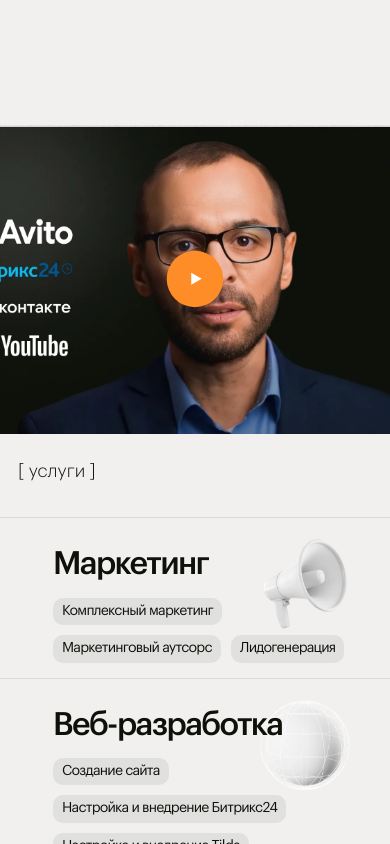
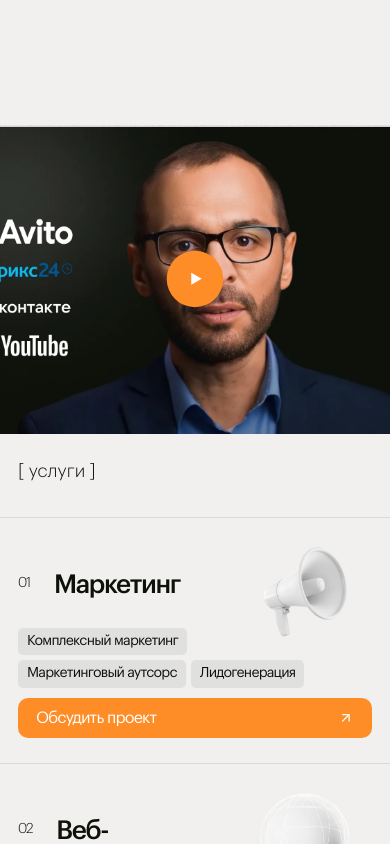
Before and after one commit to devdfarino46/fl-sergey-chernov, a website: page html/index.html in a window 390 px wide. Shown: the part 1762-2606 px from the top of the page. Drawn offline with nearby package versions, Linux system fonts and the light colour scheme; files that its build step writes are made by us from their sources; files whose address does not match are found by name.

Commit message:
Services fixed

```diff
--- a/html/index.html
+++ b/html/index.html
@@ -113,7 +113,7 @@
         </div>
         <ul class="services__list">
           <li class="services__item">
-            <div class="_icon" style="background-image: url(img/services/4.webp)"></div>
+            <img data-src="../img/services/4.webp" alt="" class="services__item-icon lazyload">
             <div class="container">
               <p class="services__item-title">Маркетинг</p>
               <ul class="services__sublist">
@@ -131,7 +131,7 @@
             </div>
           </li>
           <li class="services__item">
-            <div class="_icon" style="background-image: url(img/services/6.webp)"></div>
+            <img data-src="../img/services/6.webp" alt="" class="services__item-icon lazyload">
             <div class="container">
               <p class="services__item-title">Веб-разработка</p>
               <ul class="services__sublist">
@@ -149,7 +149,7 @@
             </div>
           </li>
           <li class="services__item">
-            <div class="_icon" style="background-image: url(img/services/7.webp)"></div>
+            <img data-src="../img/services/7.webp" alt="" class="services__item-icon lazyload">
             <div class="container">
               <p class="services__item-title">Контекстная реклама</p>
               <ul class="services__sublist">
@@ -167,7 +167,7 @@
             </div>
           </li>
           <li class="services__item">
-            <div class="_icon" style="background-image: url(img/services/1.webp)"></div>
+            <img data-src="../img/services/1.webp" alt="" class="services__item-icon lazyload">
             <div class="container">
               <p class="services__item-title">SEO</p>
               <ul class="services__sublist">
@@ -184,7 +184,7 @@
             </div>
           </li>
           <li class="services__item">
-            <div class="_icon" style="background-image: url(img/services/3.webp)"></div>
+            <img data-src="../img/services/3.webp" alt="" class="services__item-icon lazyload">
             <div class="container">
               <p class="services__item-title">SMM</p>
               <ul class="services__sublist">
@@ -202,7 +202,7 @@
             </div>
           </li>
           <li class="services__item">
-            <div class="_icon" style="background-image: url(img/services/2.webp)"></div>
+            <img data-src="../img/services/2.webp" alt="" class="services__item-icon lazyload">
             <div class="container">
               <p class="services__item-title">Работа над репутацией SERM</p>
               <ul class="services__sublist">
@@ -220,7 +220,7 @@
             </div>
           </li>
           <li class="services__item">
-            <div class="_icon" style="background-image: url(img/services/5.webp)"></div>
+            <img data-src="../img/services/5.webp" alt="" class="services__item-icon lazyload">
             <div class="container">
               <p class="services__item-title">Платформы объявлений</p>
               <ul class="services__sublist">
--- a/js-src/main.js
+++ b/js-src/main.js
@@ -149,7 +149,37 @@ reviewItems.forEach(review => {
 });
 
 if (services) {
+  const items = services.querySelectorAll('.services__item');
 
+  items.forEach((item, index) => {
+    const title = item.querySelector('.services__item-title');
+    const icon = item.querySelector('.services__item-icon');
+
+    let num = index < 10 ? `0${index+1}`  : `${index+1}`;
+    title.innerHTML = `<b>${num}</b>${title.innerHTML}`;
+
+    const iconPos = () => {
+      if (icon && window.innerWidth > 640) {
+        const ICON_HEIGHT = 500;
+        let viewRect = services.getBoundingClientRect();
+        let iconRect = icon.getBoundingClientRect();
+
+        if (viewRect.top <= window.innerHeight) {
+          icon.style.top = `${viewRect.top + 150}px`;
+        }
+        if (viewRect.top <= 0) {
+          icon.style.top = `${150}px`;
+        }
+        if (viewRect.bottom <= 800) {
+          icon.style.top = `${viewRect.bottom - 650}px`;
+        }
+      }
+    }
+    iconPos();
+
+    window.addEventListener('scroll', iconPos);
+    window.addEventListener('resize', iconPos);
+  });
 }
 
 if (cases) {
--- a/scss/blocks/_services.scss
+++ b/scss/blocks/_services.scss
@@ -32,66 +32,66 @@
 
     .container {
       position: relative;
-      padding-left: 79px+18;
       padding-left: calc(clamp(35px, -0.250rem + 6.09vw, 79px) + 18px);
       display: flex;
       flex-direction: column;
     }
 
-    ._icon {
-      position: fixed;
-      pointer-events: none;
-      z-index: 1;
-      top: 0;
-      left: 0;
-      width: 500px;
-      height: 500px;
-      transform: translate(-50%, -50%) scale(0) rotateZ(80deg);
-      opacity: 0;
-      transition: .3s ease;
-      transition-property: opacity, transform;
-      animation: jump 1s ease infinite;
-      background-position: center;
-      background-size: contain;
-      background-repeat: no-repeat;
-
-      @media (max-width: 640px) {
-        opacity: 1;
-        transform: scale(1) rotateZ(0deg) !important;
-        position: absolute;
-        width: 148px;
-        height: 148px;
-        top: -10px;
-        right: 11px;
-        left: auto;
+    @media (any-hover: hover) {
+      &:hover {
+        &::before {
+          transform: scaleX(1);
+        }
       }
     }
 
-    @media (any-hover: hover) {
-      &:hover ._icon {
-        opacity: 1;
-        transform: translate(-50%, -50%) scale(1) rotateZ(0deg);
+    @media (max-width: 640px) {
+      padding-top: 50px;
+      padding-bottom: 25px;
+
+      .container {
+        padding-left: 18px;
       }
     }
 	}
 
+  &__item-icon {
+    position: fixed;
+    top: 151px;
+    right: 100%;
+    transform: scale(0);
+    opacity: 0;
+    pointer-events: none;
+    height: 500px;
+    width: auto;
+    transition: .5s ease;
+    transition-property: opacity, transform, right;
+    animation-name: jump;
+    animation-duration: 1s;
+    animation-iteration-count: infinite;
+
+    @media (max-width: 640px) {
+      position: absolute;
+      transform: none;
+      opacity: 1;
+      right: 11px;
+      top: -2px;
+      height: 148px;
+    }
+  }
+
   @media (any-hover: hover) {
-    &__item:hover {
-
-      &::before {
-        transform: scaleX(1);
-      }
-    }
-
-    &__item:hover &__item-btn {
-      display: flex;
+    &__item:hover &__item-icon {
+      right: 18px;
+      transform: scale(1);
+      opacity: 1;
     }
   }
 
 	&__item-title {
     z-index: 2;
     font-weight: 500;
-    font-size: clamp(32px, 1.058rem + 2.35vw, 49px);
+    font-size: clamp(26px, 0.351rem + 3.19vw, 49px);
     line-height: 132%;
     letter-spacing: -0.05em;
     margin-bottom: 12px;
@@ -99,21 +99,35 @@
     b {
       position: absolute;
       left: 18px;
-      top: clamp(16px, 0.446rem + 1.39vw, 26px);
+      top: clamp(10px, -0.261rem + 2.22vw, 26px);
       font-weight: 300;
-      font-size: 18px;
+      font-size: clamp(14px, 0.653rem + 0.55vw, 18px);
       line-height: 1;
+    }
+
+    @media (max-width: 640px) {
+      max-width: 176px;
+      margin-bottom: 25px;
+      display: flex;
+      align-items: flex-start;
+
+      b {
+        position: static;
+        margin-right: 24px;
+        margin-top: 8px;
+      }
     }
 	}
 
 	&__sublist {
     z-index: 2;
     display: flex;
-    gap: 10px;
+    gap: clamp(5px, 0.035rem + 0.69vw, 10px);
     flex-wrap: wrap;
     max-width: 900px;
 
     @media (max-width: 640px) {
+      max-width: 330px;
     }
 	}
 
@@ -123,7 +137,7 @@
     letter-spacing: -0.05em;
     padding: 8px 31px 10px;
     background: rgba(217, 217, 217, 0.7);
-    border-radius: 10px;
+    border-radius: clamp(5px, 0.035rem + 0.69vw, 10px);
     transition: .2s ease;
 
     @media (any-hover: hover) {
@@ -139,14 +153,24 @@
 	}
 
 	&__item-btn {
+    margin-top: 10px;
     z-index: 2;
-    margin-top: 10px;
     display: none;
     max-width: 296px;
 
     @media (max-width: 640px) {
-      // display: flex !important;
+      display: flex;
       max-width: none;
     }
 	}
+
+  &__item.--hover &__item-btn {
+    display: flex;
+  }
+
+  @media (any-hover: hover) {
+    &__item:hover &__item-btn {
+      display: flex;
+    }
+  }
 }
```
Also changed, not shown: js/main.bundle.js.
